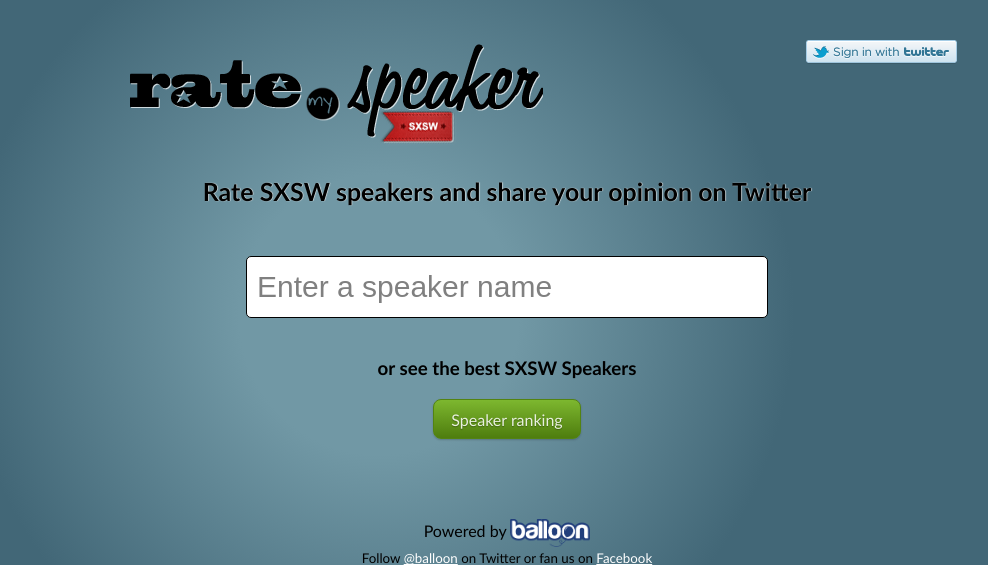
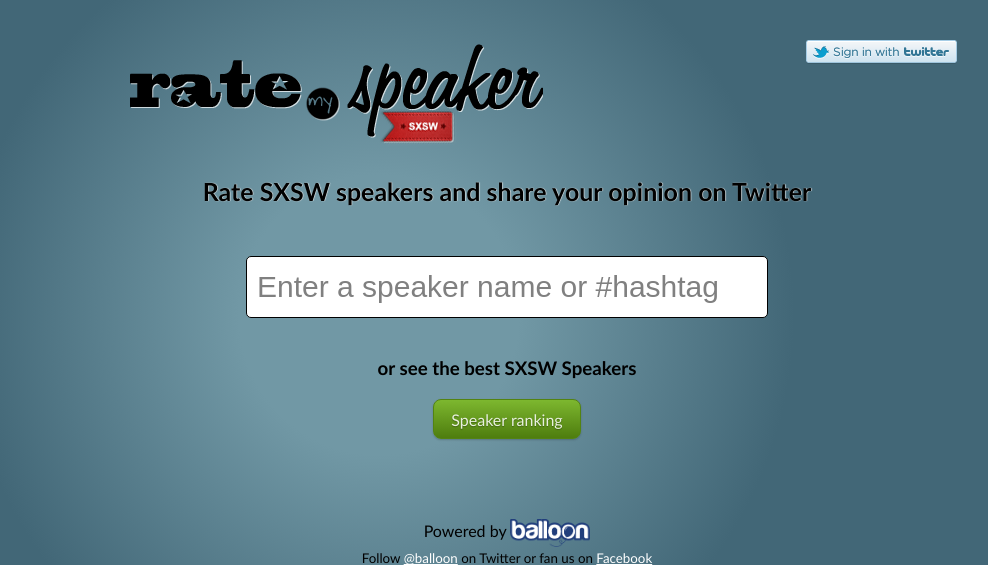
Before and after one commit to Wisembly/Dev-Votrequestion.com, a PHP site: page / in a window 1280 px wide. Shown: the top 565 px of the page, without its empty margins (133-1121 px from the left). Run offline with PHP 8.4, Linux system fonts and the light colour scheme; some libraries are stand-ins or nearby versions.

Commit message:
modif texte input home

```diff
--- a/rms/inc/home.php
+++ b/rms/inc/home.php
@@ -15,7 +15,7 @@
 
 <div id="search">
 	<form method="post" action="">
-		<input id="speaker_name" value="Enter a speaker name" type="text">
+		<input id="speaker_name" value="Enter a speaker name or #hashtag" type="text">
 	</form>
 </div>
 
@@ -25,12 +25,12 @@
 <script type="text/javascript">
 	$(function() {
 		$("#speaker_name").click(function() {
-			if ($(this).attr("value") == "Enter a speaker name")
+			if ($(this).attr("value") == "Enter a speaker name or #hashtag")
 				$(this).attr("value", "");
 		});
 		$("#speaker_name").blur(function() {
 			if ($(this).attr("value") == "")
-				$(this).attr("value", "Enter a speaker name");
+				$(this).attr("value", "Enter a speaker name or #hashtag");
 		});
 		$("#speaker_name").autocomplete("ajax/search.ajax.php",
 		{
```
